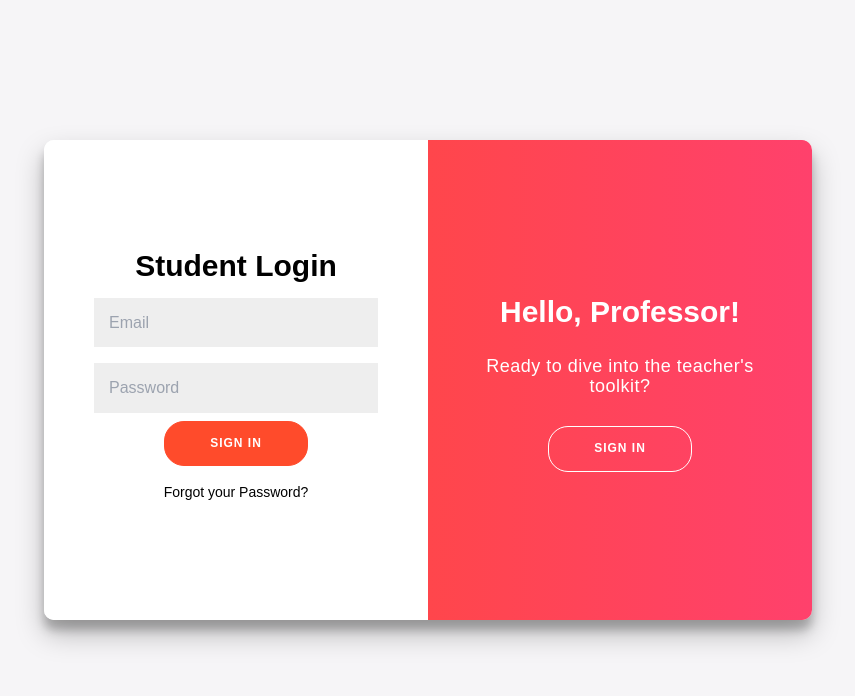
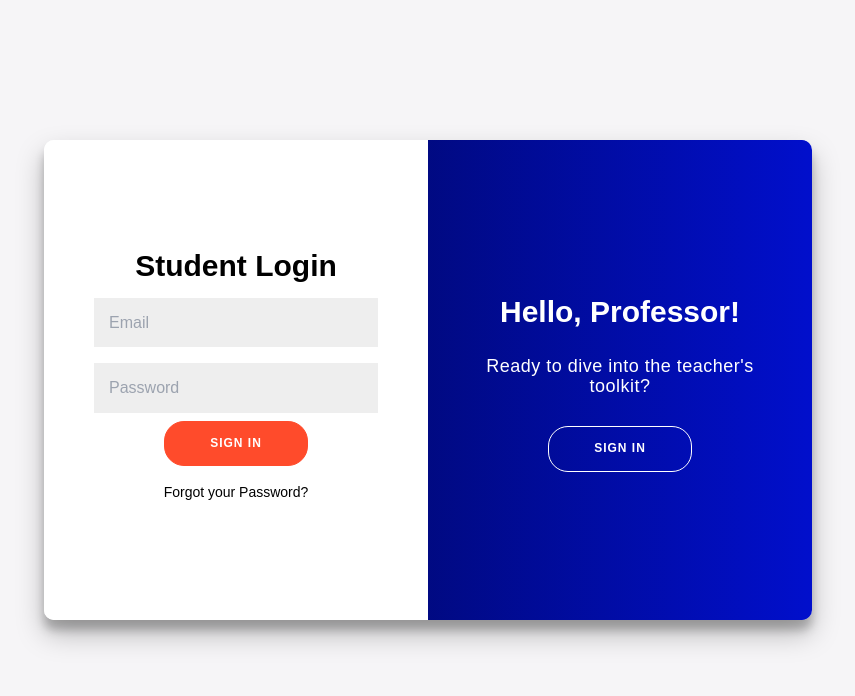
Before and after one commit to DheerJoisher/Student-Registration-Portal, a React (Create React App) app: page /login in a window 1280 px wide. Shown: the top 696 px of the page, without its empty margins (212-1067 px from the left). Built offline with nearby package versions, Linux system fonts and the light colour scheme.

Commit message:
Login colour updated

```diff
--- a/src/Components/Login/Login.module.css
+++ b/src/Components/Login/Login.module.css
@@ -172,9 +172,9 @@
 }
 
 .Login_overlay {
-  background: #ff416c;
-  background: -webkit-linear-gradient(to right, #ff4b2b, #ff416c);
-  background: linear-gradient(to right, #ff4b2b, #ff416c);
+  background: #010FCC;
+  background: -webkit-linear-gradient(to right, #000439, #010FCC);
+  background: linear-gradient(to right, #000439, #010FCC);
   background-repeat: no-repeat;
   background-size: cover;
   background-position: 0 0;
```
